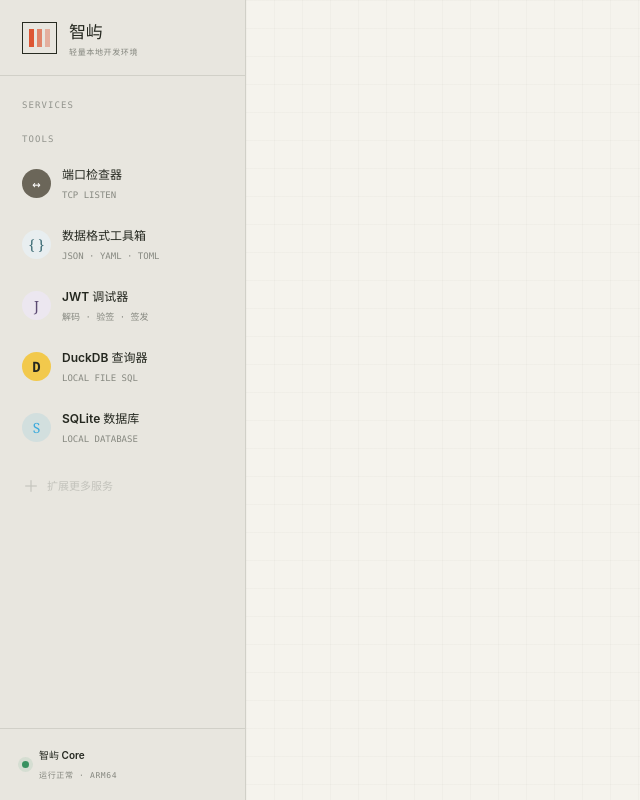
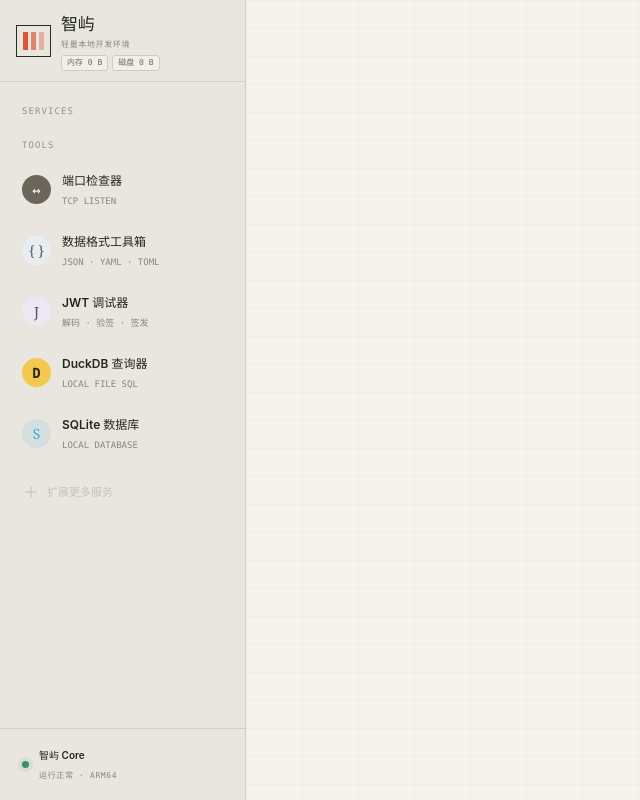
Before and after one commit to whoiszxl/zhiyu-env, a Vue app: page / in a window 1280 px wide. Shown: the whole page, without its empty margins (0-640 px from the left). Built offline with nearby package versions, Linux system fonts and the light colour scheme.

Commit message:
feat: show total resource usage in sidebar

```diff
--- a/src/App.vue
+++ b/src/App.vue
@@ -12,6 +12,8 @@
   executeSql,
   executeRedisCommand,
   executeMongoCommand,
+  getEnvironmentDiskUsage,
+  getEnvironmentMetrics,
   getMailpitMessageDetail,
   getMailpitOverview,
   getMeilisearchOverview,
@@ -52,6 +54,7 @@
 import type {
   DatabaseInfo,
   DatabaseOverview,
+  EnvironmentMetrics,
   MailDetail,
   MailpitOverview,
   MailSummary,
@@ -159,6 +162,11 @@
   memoryBytes: null,
   uptime: null,
 });
+const environmentMetrics = ref<EnvironmentMetrics>({
+  memoryBytes: 0,
+  runningServiceCount: 0,
+});
+const environmentDiskBytes = ref(0);
 const diskUsageByKind = ref<
   Partial<Record<ServiceKind, ServiceDiskUsage>>
 >({});
@@ -704,6 +712,22 @@
   );
 }
 
+async function refreshEnvironmentMetrics() {
+  try {
+    environmentMetrics.value = await getEnvironmentMetrics();
+  } catch {
+    // The brand summary is best-effort and must not interrupt service controls.
+  }
+}
+
+async function refreshEnvironmentDiskUsage() {
+  try {
+    environmentDiskBytes.value = await getEnvironmentDiskUsage();
+  } catch {
+    // Disk usage can be temporarily unavailable while files are being moved.
+  }
+}
+
 async function clearInstallCache() {
   const service = selectedService.value;
   if (!service || cacheCleaning.value) return;
@@ -1761,14 +1785,22 @@
   await Promise.all([
     refreshMetrics(),
     refreshDiskUsage(),
+    refreshEnvironmentMetrics(),
+    refreshEnvironmentDiskUsage(),
   ]);
-  serviceTimer = window.setInterval(() => refreshServices(true), 3000);
+  serviceTimer = window.setInterval(() => {
+    void refreshServices(true);
+    void refreshEnvironmentMetrics();
+  }, 3000);
   metricTimer = window.setInterval(async () => {
     if (activeTool.value) return;
     await refreshMetrics();
     if (activeTab.value === "logs") await loadLogs();
   }, 2000);
-  diskTimer = window.setInterval(() => refreshDiskUsage(), 60_000);
+  diskTimer = window.setInterval(() => {
+    void refreshDiskUsage();
+    void refreshEnvironmentDiskUsage();
+  }, 60_000);
 });
 
 onUnmounted(() => {
@@ -1784,9 +1816,21 @@
     <aside class="sidebar">
       <div class="brand">
         <div class="brand-mark"><span></span><span></span><span></span></div>
-        <div>
+        <div class="brand-copy">
           <strong>智屿</strong>
           <small>轻量本地开发环境</small>
+          <div class="brand-resource-row">
+            <span
+              :title="`智屿桌面应用与当前 ${environmentMetrics.runningServiceCount} 个运行服务的常驻内存总和`"
+            >
+              内存 {{ formatBytes(environmentMetrics.memoryBytes) }}
+            </span>
+            <span
+              title="智屿在 ~/.devbox 中保存的程序、数据、日志、备份与缓存总和"
+            >
+              磁盘 {{ formatBytes(environmentDiskBytes) }}
+            </span>
+          </div>
         </div>
       </div>
 
--- a/src/api/services.ts
+++ b/src/api/services.ts
@@ -5,6 +5,7 @@
   DatabaseOverview,
   DuckdbQueryResult,
   DuckdbStatus,
+  EnvironmentMetrics,
   MailDetail,
   MailpitOverview,
   MailSummary,
@@ -66,6 +67,14 @@
   kind: ServiceKind,
 ): Promise<ServiceDiskUsage> {
   return invoke<ServiceDiskUsage>("service_disk_usage", { kind });
+}
+
+export function getEnvironmentMetrics(): Promise<EnvironmentMetrics> {
+  return invoke<EnvironmentMetrics>("environment_metrics");
+}
+
+export function getEnvironmentDiskUsage(): Promise<number> {
+  return invoke<number>("environment_disk_usage");
 }
 
 export function cleanServiceCache(
--- a/src/styles.css
+++ b/src/styles.css
@@ -46,10 +46,14 @@
 .brand {
   display: flex;
   align-items: center;
-  gap: 12px;
-  height: 76px;
-  padding: 0 22px;
+  gap: 10px;
+  min-height: 82px;
+  padding: 10px 16px;
   border-bottom: 1px solid #d1d0c8;
+}
+
+.brand-copy {
+  min-width: 0;
 }
 
 .brand-mark {
@@ -92,6 +96,28 @@
   font-family: "SFMono-Regular", Consolas, monospace;
   font-size: 8px;
   letter-spacing: 0.08em;
+}
+
+.brand-resource-row {
+  display: flex;
+  gap: 4px;
+  margin-top: 6px;
+}
+
+.brand-resource-row span {
+  min-width: 0;
+  padding: 2px 5px;
+  overflow: hidden;
+  border: 1px solid #cdcbc2;
+  border-radius: 3px;
+  background: #f1efe8;
+  color: #686b63;
+  font-family: "SFMono-Regular", Consolas, monospace;
+  font-size: 8px;
+  line-height: 1.3;
+  text-overflow: ellipsis;
+  white-space: nowrap;
+  cursor: default;
 }
 
 .service-nav {
--- a/src/types.ts
+++ b/src/types.ts
@@ -52,6 +52,11 @@
   cacheBytes: number;
   backupBytes: number;
   otherBytes: number;
+}
+
+export interface EnvironmentMetrics {
+  memoryBytes: number;
+  runningServiceCount: number;
 }
 
 export interface CacheCleanupResult {
```
Also changed, not shown: 2 other files (tests, documents, lock files or other folders).
